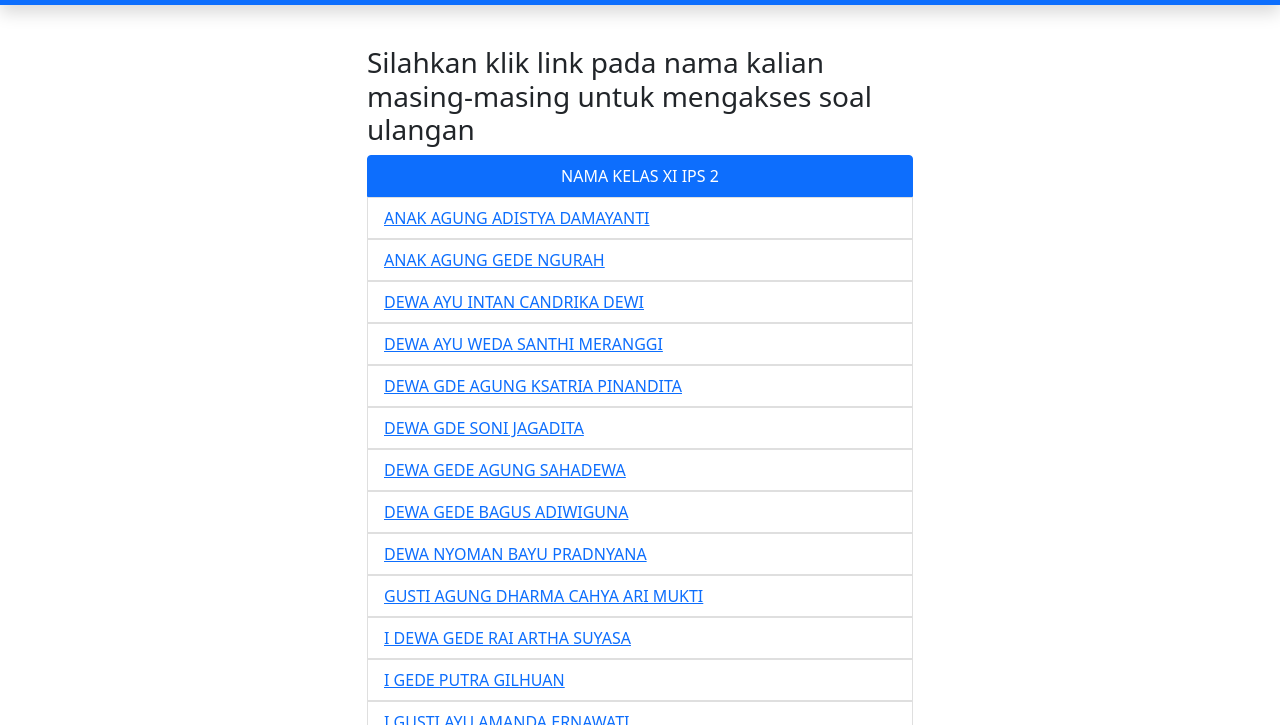
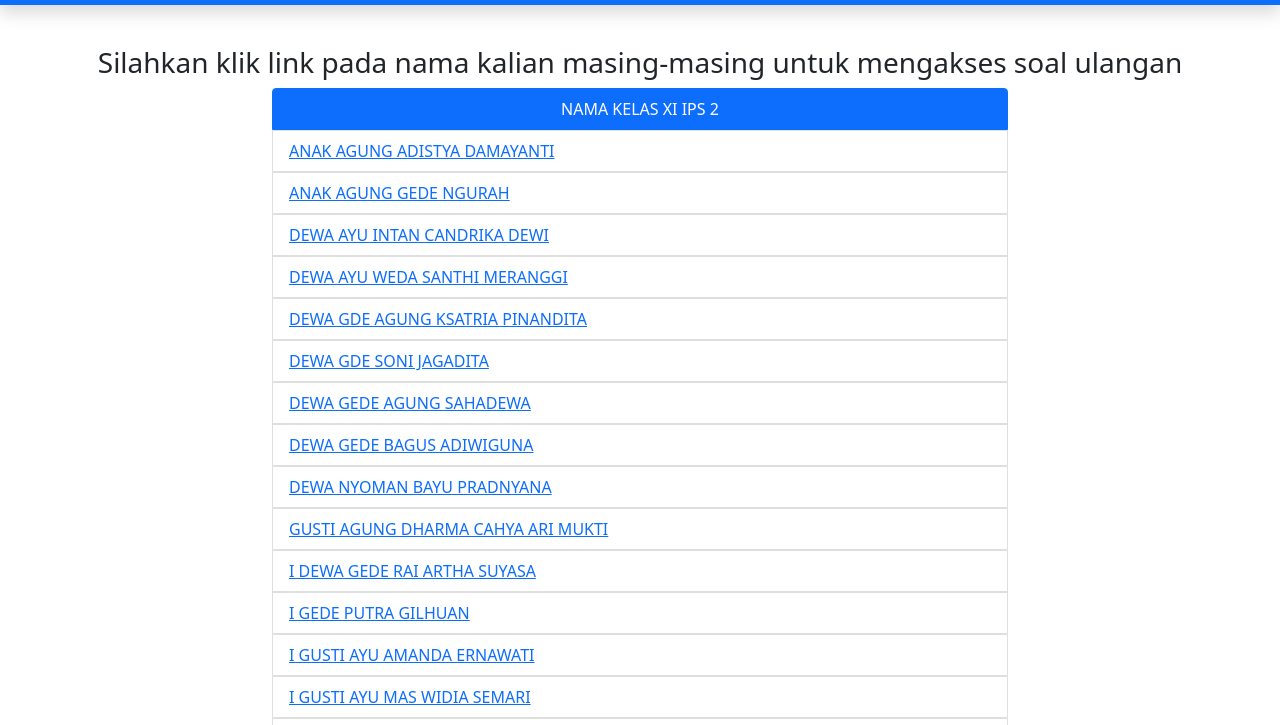
Before and after one commit to mathdosman/mathdosman.github.io, a plain HTML site: page matriks/ulangan/xiips2.html in a window 1280 px wide. Shown: the part 66-791 px from the top of the page. Drawn offline with nearby package versions, Linux system fonts and the light colour scheme; a script that the page names is missing.

Commit message:
link ulangan

```diff
--- a/matriks/ulangan/xiips2.html
+++ b/matriks/ulangan/xiips2.html
@@ -52,8 +52,8 @@
     <section style="padding-top: 7rem; padding-bottom: 3rem;" >
         <div class="container">
             <div class="row justify-content-center">
-                <div class="col-md-6">
-<h3> Silahkan klik link pada nama kalian masing-masing untuk mengakses soal ulangan </h3>
+                <h3 class="text-center"> Silahkan klik link pada nama kalian masing-masing untuk mengakses soal ulangan </h3>
+                <div class="col-md-8">
 <div class="list-group">
     <button type="button" class="list-group-item list-group-item-action active text-center" aria-current="true">
       NAMA KELAS XI IPS 2
```
Also changed, not shown: matriks/ulangan/xiips1.html (+3 -2 lines), matriks/ulangan/xiips3.html (+2 -2 lines).
